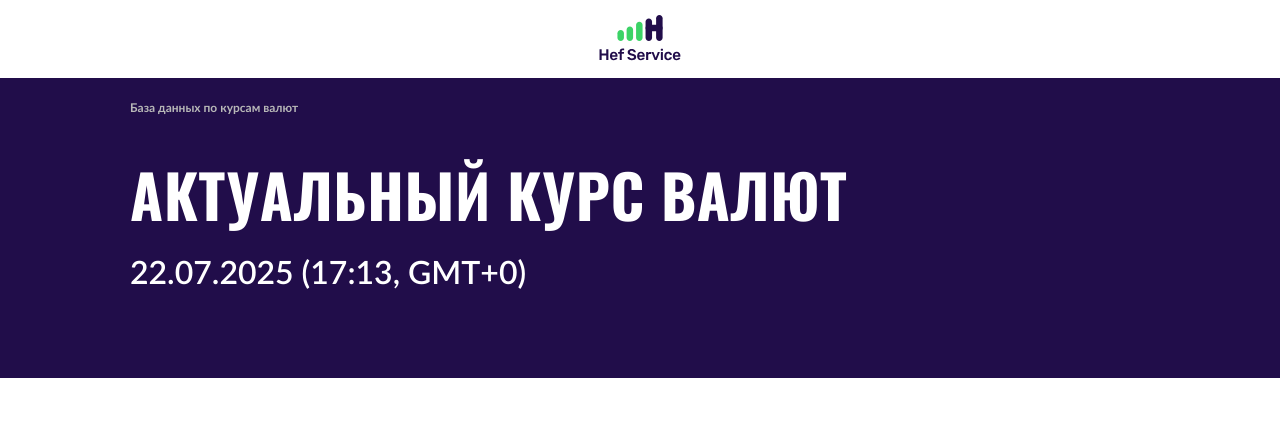
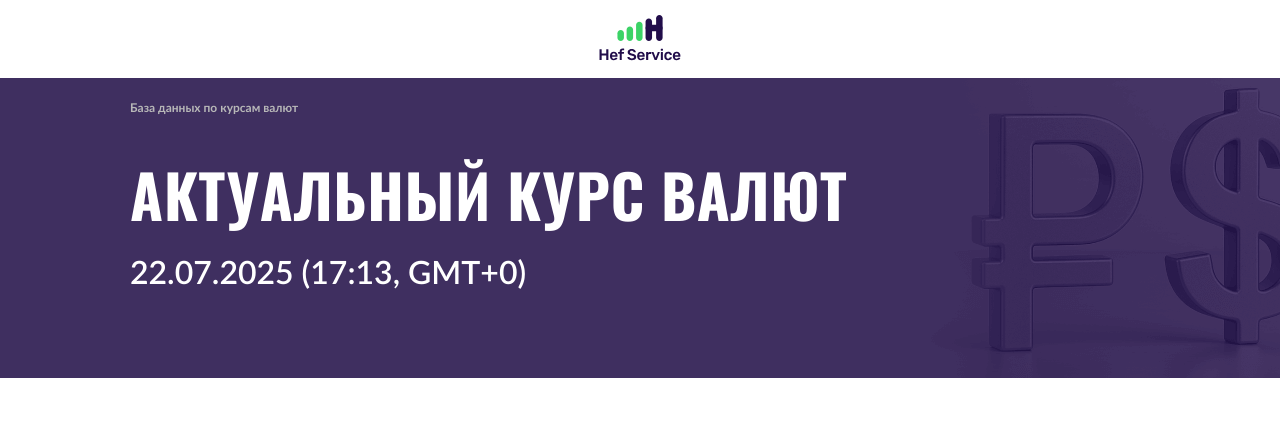
Before and after one commit to Vladyslav-Vorobiov/currency-hef, a React (Vite) app: page / in a window 1280 px wide. Shown: the top 426 px of the page. Built offline with nearby package versions, Linux system fonts and the light colour scheme; no server answers.

Commit message:
hero bkgrnd changed

```diff
--- a/src/components/Hero/Hero.module.scss
+++ b/src/components/Hero/Hero.module.scss
@@ -4,7 +4,10 @@
 .heroWrapper {
   height: 300px;
   padding: 20px 0 80px;
-  background-color: $dark-purple;
+  background-image: url("/images/hero.png");
+  background-size: cover;
+  background-position: center;
+  background-repeat: no-repeat;
 }
 
 .pretitle {
@@ -36,6 +39,7 @@
 @include mobile {
   .heroWrapper {
     padding: 20px 0 30px;
+    background-image: url("/images/hero-mob.png");
   }
   .title {
     font-size: 36px;
```
Also changed, not shown: public/images/hero-mob.png (added), public/images/hero.png (added).
